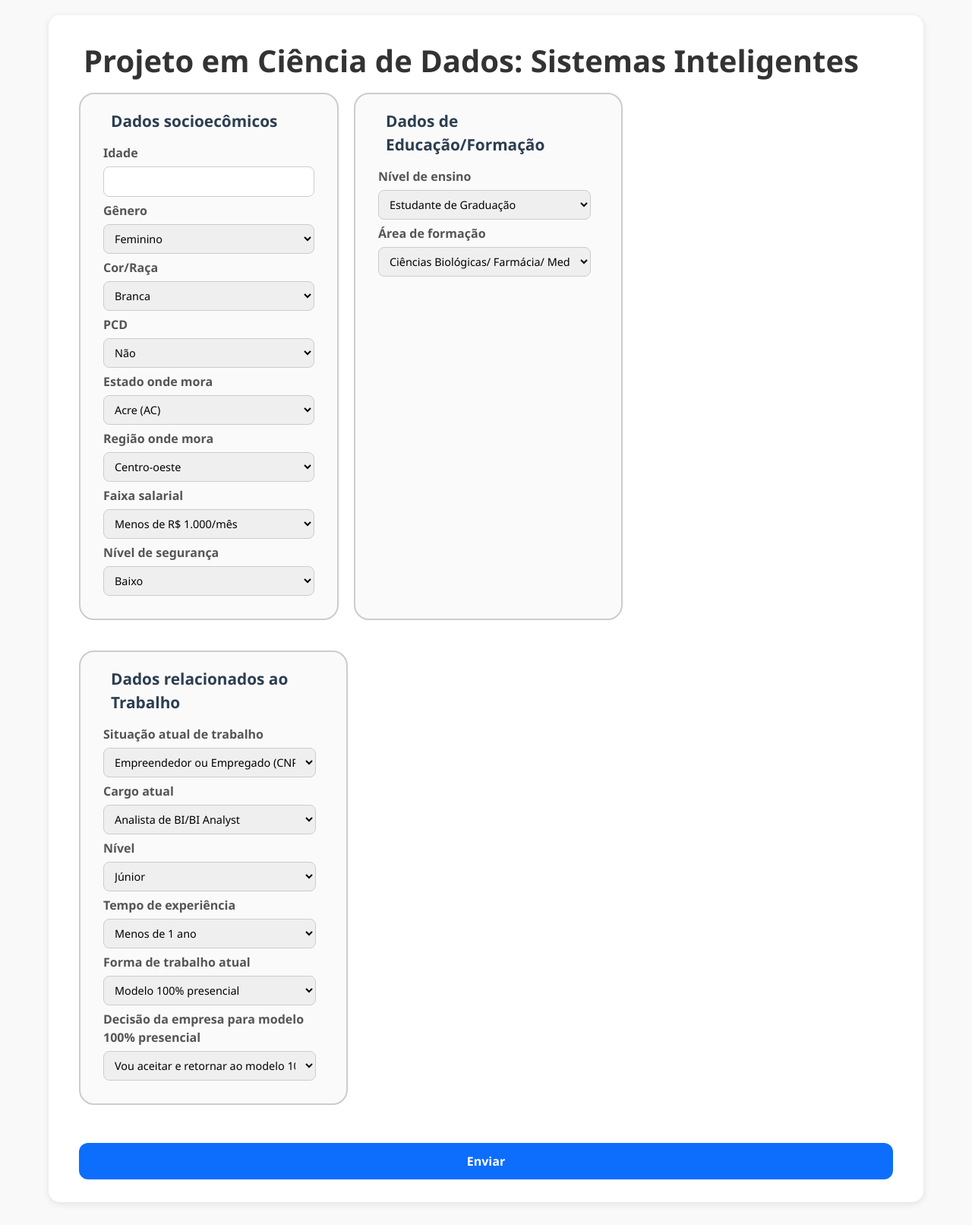
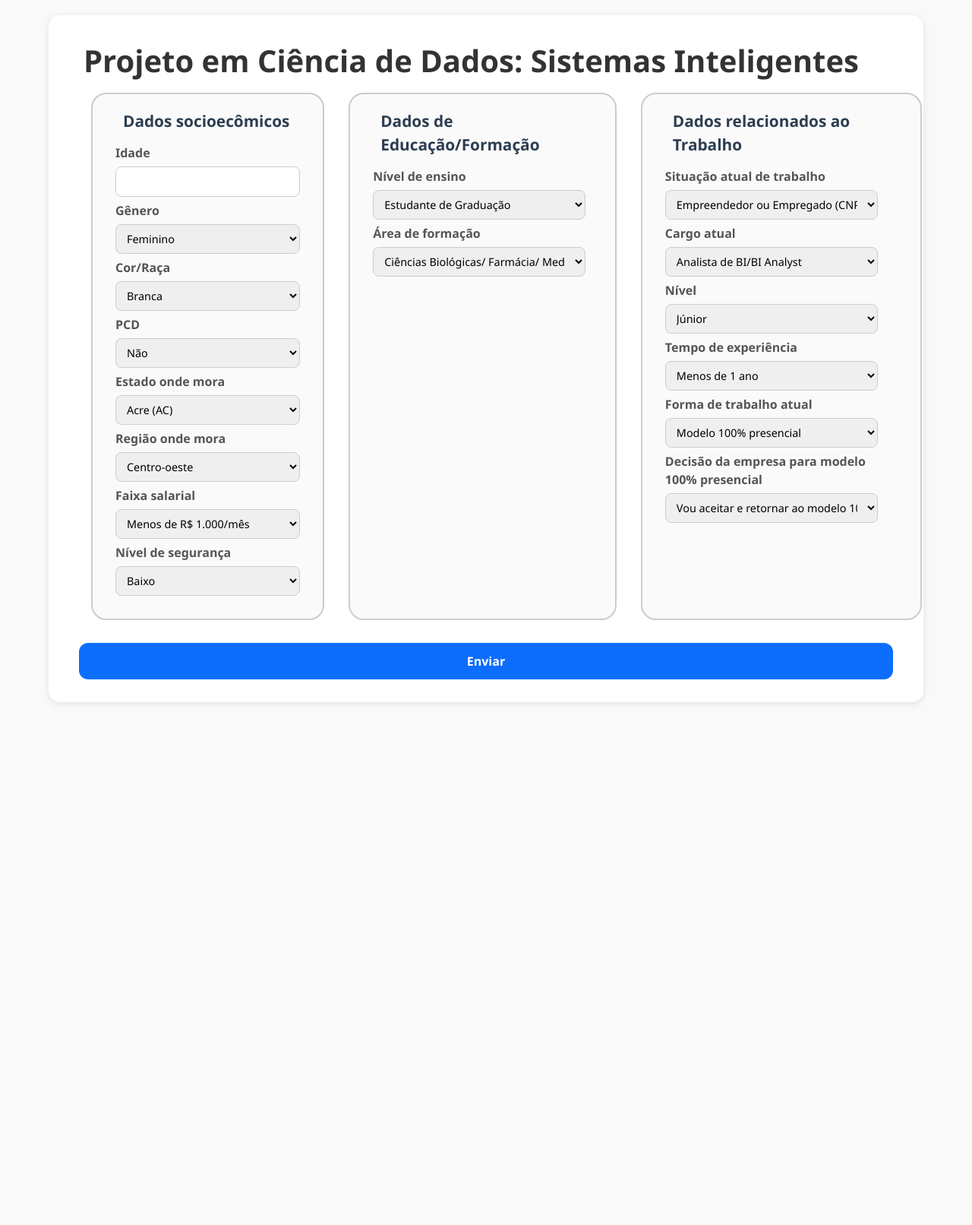
Before and after one commit to mdjunior-afk/Projeto-Regime-de-Trabalho, a Flask app: page / in a window 1280 px wide. Shown: the whole page at 76% size. After the commit the page ends 926 px from the top, so only its background shows below. Run offline with Flask 3, Linux system fonts and the light colour scheme; parts of the project's set-up code (start-up, migrations or seed data) failed here and were passed over.

Commit message:
feat(index): container arrumado no index.html

```diff
--- a/assets/models/distrib_model/templates/index.html
+++ b/assets/models/distrib_model/templates/index.html
@@ -36,6 +36,7 @@
       margin-bottom: 20px;
       background-color: #fafafa;
       max-width: 33%;
+      margin: 0 16px;
     }
 
     legend {
@@ -64,6 +65,11 @@
       max-width: 280px;
       display: flex;
       flex-direction: column;
+    }
+
+    .form-container {
+      display: flex;
+      margin: 0 auto;
     }
 
     input[type="number"],
@@ -126,6 +132,7 @@
   <div class="container">
     <h1>Projeto em Ciência de Dados: Sistemas Inteligentes</h1>
     <form id="form" novalidate>
+      <div class="form-container">
         <fieldset class="economic">
           <legend>Dados socioecômicos</legend>
 
@@ -353,6 +360,7 @@
               </select>
             </div>
           </fieldset>
+        </div>
         <button type="submit">Enviar</button>
         </form>
       </div>
```
Lines whose indentation alone changed are shown as unchanged.
